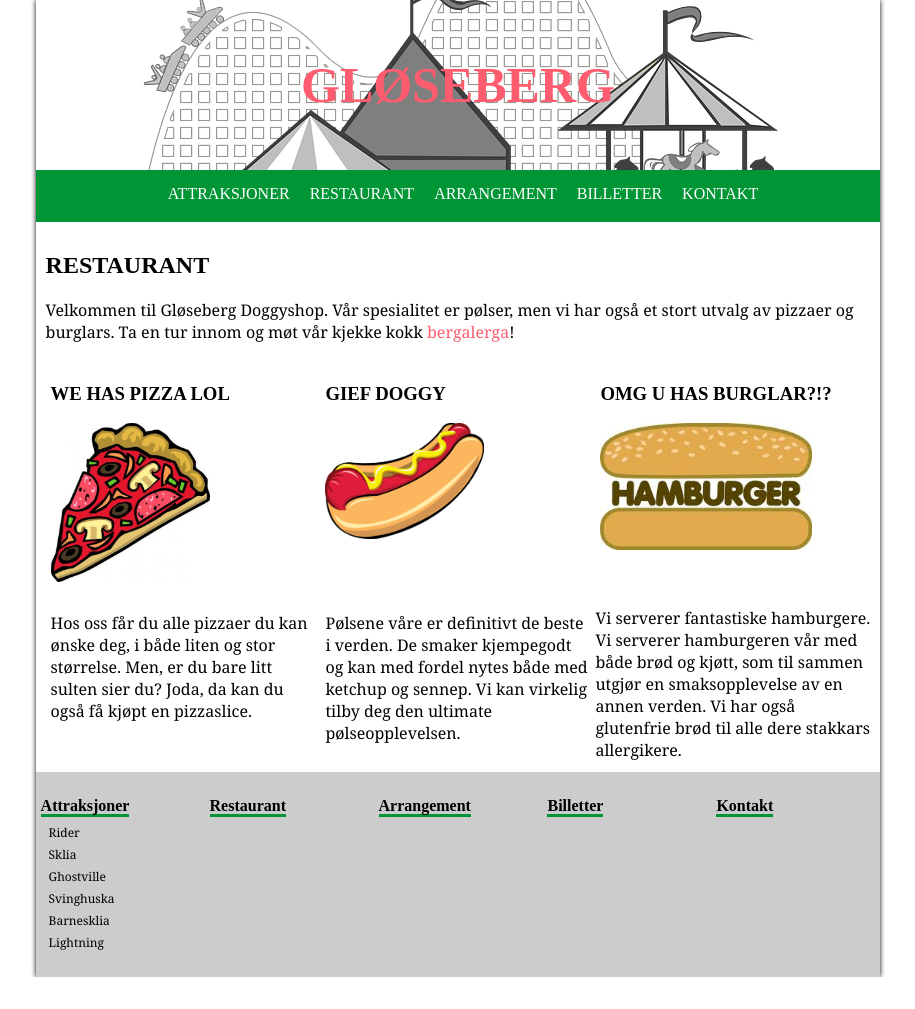
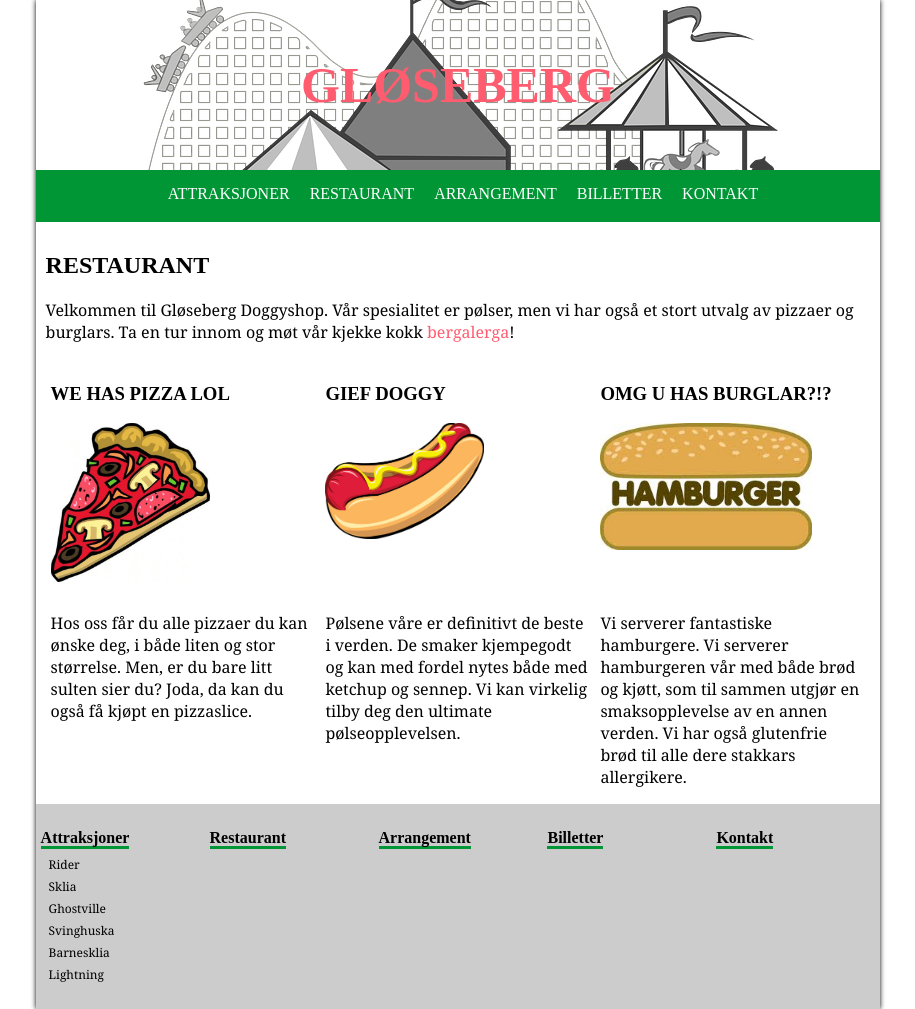
Before and after one commit to hakloev/IT2805-webtek, a Flask app: page /restaurant in a window 1280 px wide. Shown: the whole page, without its empty margins (182-1097 px from the left). Before the commit the page ends 977 px from the top, so only its background shows below. Run offline with Flask 2, Linux system fonts and the light colour scheme; some web fonts are replaced.

Commit message:
fixed issue #1

```diff
--- a/templates/base/footer.html
+++ b/templates/base/footer.html
@@ -1,6 +1,6 @@
 <footer>
     <div class="row">
-        <div class="col20 cf">
+        <div class="col20">
             <h4><a href="#">Attraksjoner</a></h4>
             <p><a href="#">Rider</a></p>
             <p><a href="#">Sklia</a></p>
@@ -9,17 +9,18 @@
             <p><a href="#">Barnesklia</a></p>
             <p><a href="#">Lightning</a></p>
         </div>
-        <div class="col20 cf">
+        <div class="col20">
             <h4><a href="#">Restaurant</a></h4>
         </div>
-        <div class="col20 cf">
+        <div class="col20">
             <h4><a href="#">Arrangement</a></h4>
         </div>
-        <div class="col20 cf">
+        <div class="col20">
             <h4><a href="#">Billetter</a></h4>
         </div>
-        <div class="col20 cf">
+        <div class="col20">
             <h4><a href="#">Kontakt</a></h4>
         </div>
+        <div class="cf"></div>
     </div>
 </footer>
--- a/templates/index.html
+++ b/templates/index.html
@@ -3,7 +3,7 @@
 {% block body %}
     <h1>HERE BE MAINSECTION FOR INDEX PAGE</h1>
     <div class="row">
-        <div class="col33 cf">
+        <div class="col33">
             <p>lorskldfjsdalkg;dsgsdglkdsagjkldsagsdaklg;sdg;sdklgjdsalkgksdagsdlllllllorskldfjsdalkg;dsgsdglkdsagjkldsagsdaklg;sdg;sdklgjdsalkgksdagsd
 orskldfjsdalkg;dsgsdglkdsagjkldsagsdaklg;sdg;sdklgjdsalkgksdagsd
 orskldfjsdalkg;dsgsdglkdsagjkldsagsdaklg;sdg;sdklgjdsalkgksdagsd
@@ -12,10 +12,11 @@ orskldfjsdalkg;dsgsdglkdsagjkldsagsdaklg;sdg;sdklgjdsalkgksdagsd
 orskldfjsdalkg;dsgsdglkdsagjkldsagsdaklg;sdg;sdklgjdsalkgksdagsd
 orskldfjsdalkg;dsgsdglkdsagjkldsagsdaklg;sdg;sdklgjdsalkgksdags</p>
         </div>
-        <div class="col66 cf">
+        <div class="col66">
             <p>dgklasdgjasdl;gjdasklgdjsagkladsgjkdsagkljdsajgdsakl;gadjksgjklsakljasdgl;sda
 hgsadg
 dsag</p>
         </div>
+        <div class="cf"></div>
     </div>
 {% endblock %}
--- a/templates/subpages/events.html
+++ b/templates/subpages/events.html
@@ -12,7 +12,7 @@
     		<img src="{{ url_for('static', filename='images/music.svg') }}" alt="Raveparty" width="70%">
 
     	</div>
-    	<p>
+        <div class="cf"></div>
    	</div>
    	<div class="row">
    		<div class="col33">
@@ -22,5 +22,7 @@
    		<div class="col33">
    			<h3> Mad rave party! </h3>
     		<p> Det blir insane rave party på Gløseberg om en uke. Alle djgutta kommer, dette kommer til å bli knallbra!</p>
-   		</div>
+        </div>
+        <div class="cf"></div>
+    </div>
 {% endblock %}
--- a/templates/subpages/restaurant.html
+++ b/templates/subpages/restaurant.html
@@ -4,28 +4,30 @@
     <h2>RESTAURANT</h2>
     <p> Velkommen til Gløseberg Doggyshop. Vår spesialitet er pølser, men vi har også et stort utvalg av pizzaer og burglars. Ta en tur innom og møt vår kjekke kokk <a href="http://bergalerga.no">bergalerga</a>!</p>
     <div class="row">
-	    <div class="col33 cf">
+	    <div class="col33">
 	    	<h3> WE HAS PIZZA LOL </h3>
 	    	<img src="{{ url_for('static', filename='images/pizza.jpg') }}" alt="Vår Pizza" height="60%" width="60%">
 	    </div>
-	    <div class="col33 cf">
+	    <div class="col33">
 	    	<h3> GIEF DOGGY </h3>
 	    	<img src="{{ url_for('static', filename='images/hotdog.jpg') }}" alt="Våre pølser" height="60%" width="60%">
 	    </div>
-	    <div class="col33 cf">
+	    <div class="col33">
 	    	<h3> OMG U HAS BURGLAR?!? </h3>
 	    	<img src="{{ url_for('static', filename='images/hamburger.jpg') }}" alt="Vår hamburger" height="80%" width="80%">
-	    </div>
+        </div>
+        <div class="cf"></div>
 	</div>
 	<div class="row">
-		<div class="col33 cf">
+		<div class="col33">
 			<p> Hos oss får du alle pizzaer du kan ønske deg, i både liten og stor størrelse. Men, er du bare litt sulten sier du? Joda, da kan du også få kjøpt en pizzaslice. </p>
 		</div>
-		<div class="col33 cf">
+		<div class="col33">
 			<p> Pølsene våre er definitivt de beste i verden. De smaker kjempegodt og kan med fordel nytes både med ketchup og sennep. Vi kan virkelig tilby deg den ultimate pølseopplevelsen. </p>
 		</div>
-		<div classs="col33 cf">
+		<div class="col33">
 			<p> Vi serverer fantastiske hamburgere. Vi serverer hamburgeren vår med både brød og kjøtt, som til sammen utgjør en smaksopplevelse av en annen verden. Vi har også glutenfrie brød til alle dere stakkars allergikere.</p>
-		</div>
+        </div>
+        <div class="cf"></div>
 	</div>
 {% endblock %}
```
Also changed, not shown: templates/subpages/contact.html (+8 -2 lines).
